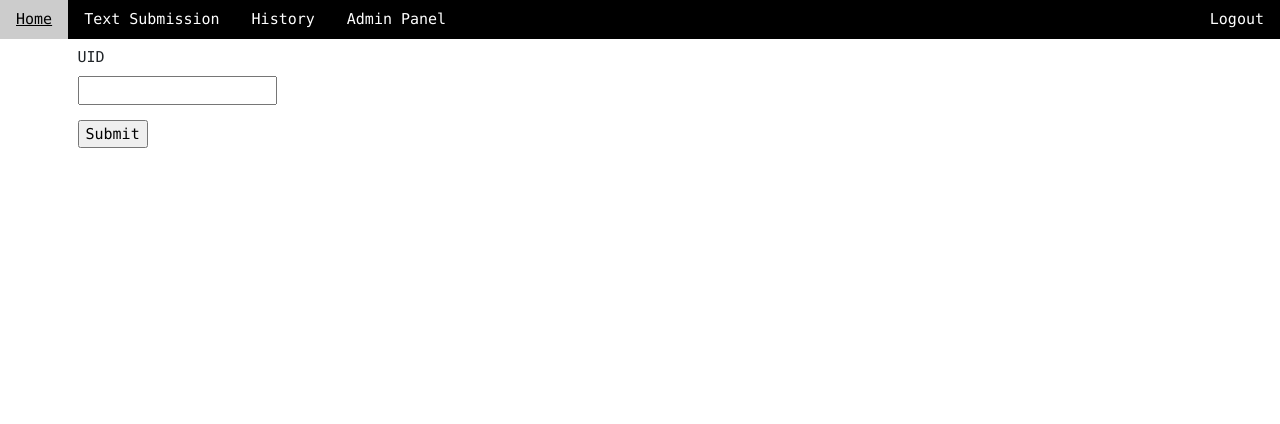
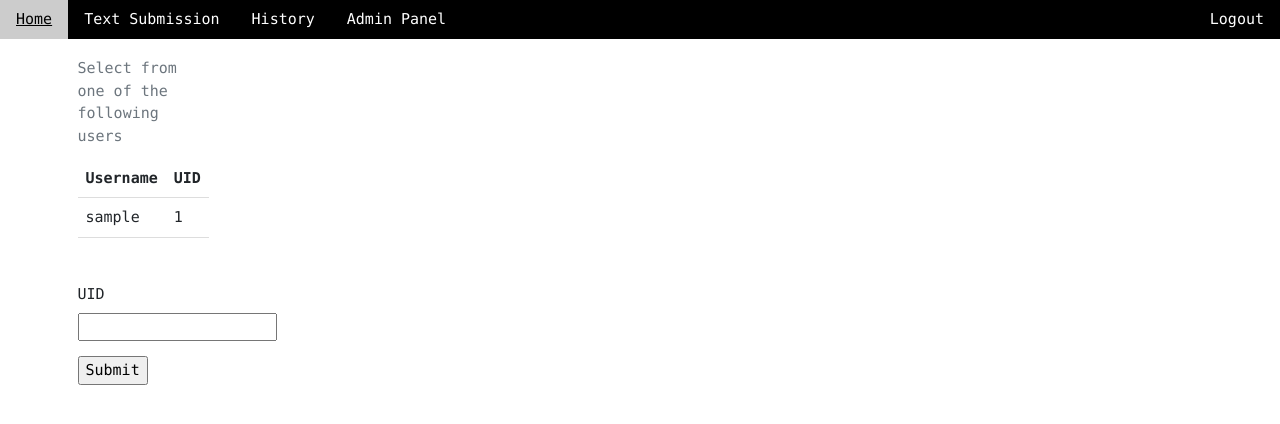
Before and after one commit to Kurlee/SpellCheckerWebapp, a Flask app: page /login_history in a window 1280 px wide. Shown: the top 424 px of the page. Run offline with Flask 2, Linux system fonts and the light colour scheme; the visitor is signed in with stand-in values (Sample User, id 1); data comes from the database, SQL or seed files in the repository; some libraries are stand-ins or nearby versions.

Commit message:
Adding back info to make application usable

```diff
--- a/SpellCheckApp/static/style.css
+++ b/SpellCheckApp/static/style.css
@@ -12,3 +12,13 @@
 .query h1 {
     font-weight: bold;
 }
+.hist table {
+  border-collapse: collapse;
+  width: 400px;
+}
+
+.hist th, .hist td {
+  padding: 8px;
+  text-align: left;
+  border-bottom: 1px solid #ddd;
+}
--- a/SpellCheckApp/templates/admin.html
+++ b/SpellCheckApp/templates/admin.html
@@ -1,6 +1,21 @@
 {%  extends "layout.html" %}
 {% block title %}Home{% endblock %}
 {% block body %}
+    <table class="hist">
+        <caption style="caption-side: top">Select from one of the following users</caption>
+        <tr>
+            <th>Username</th>
+            <th>UID</th>
+        </tr>
+            {% for registered in users %}
+                <tr>
+                    <td>{{ registered.get_username() }}</td>
+                    <td>{{ registered.get_id() }}</td>
+                </tr>
+            {% endfor %}
+    </table>
+    <br><br>
+
     <form action="" method="post">
         {{ form.hidden_tag() }}
         <p>
@@ -17,16 +32,16 @@
     {% if user is defined %}
         {% for record in user.history.all() %}
         <ul>
-            <li id="login{{ record.get_eid() }}">{{ record.get_eid() }}</li>
+            <li id="login{{ record.get_eid() }}">Event ID: {{ record.get_eid() }}</li>
                 <ul>
                     <li id="login{{ record.get_eid() }}_time">
-                        {{ record.get_login_time() }}
+                        Login Time: {{ record.get_login_time() }}
                     </li>
                     {% if record.get_logout_time() == None %}
-                        <li id="logout{{ record.get_eid() }}_time">N/A</li>
+                        <li id="logout{{ record.get_eid() }}_time">Logout Time: N/A</li>
                     {% else %}
                         <li id="logout{{ record.get_eid() }}_time">
-                            {{ record.get_logout_time() }}
+                            Logout Time: {{ record.get_logout_time() }}
                         </li>
                     {% endif %}
                 </ul>
```
